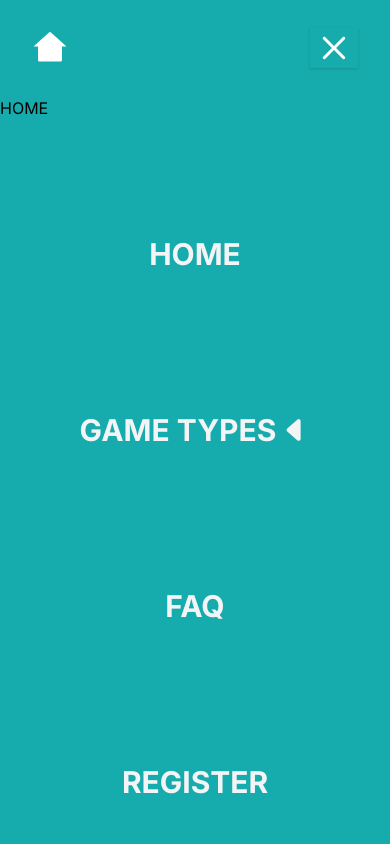
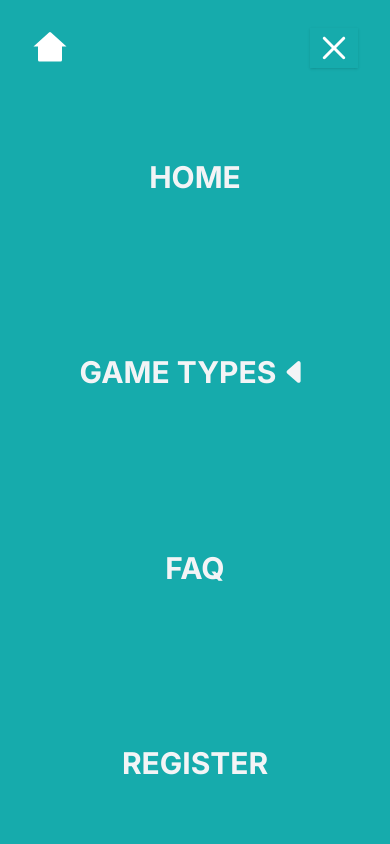
Before and after one commit to chingu-voyages/v42-geckos-team-22, a React (Vite) app: page / in a window 390 px wide. Both pictures are taken after a click on the item 334 px from the left and 48 px from the top of the page. Shown: the top 844 px of the page. Built offline with nearby package versions, Linux system fonts and the light colour scheme.

Commit message:
update: fix mobile menu overlap

```diff
--- a/src/components/Header.jsx
+++ b/src/components/Header.jsx
@@ -9,8 +9,6 @@ import { CgClose, CgMenu } from "react-icons/cg";
 function Header() {
   const [expandDropDown, setExpandDropDown] = useState(false);
   const [showMobileNav, setShowMobileNav] = useState(false);
-
-  const toggleMenu = () => setExpandDropDown(!expandDropDown);
 
   return (
     <header className="body-font z-50 h-24  bg-turquoise text-xl font-bold text-white md:border-t-2 md:border-b-4 md:border-t-black md:border-b-black md:bg-bg_nav">
@@ -40,7 +38,7 @@ function Header() {
             <NavLink to="/">home</NavLink>
           </li>
           <li
-            onMouseEnter={toggleMenu}
+            onMouseEnter={() => setExpandDropDown(!expandDropDown)}
             onMouseLeave={() => setExpandDropDown(false)}
             className="cursor-pointer uppercase"
           >
--- a/src/components/MobileNav.jsx
+++ b/src/components/MobileNav.jsx
@@ -2,9 +2,6 @@ import React, { useState } from "react";
 import { Link } from "react-router-dom";
 import { DropDown } from "./DropDown";
 import { BsCaretDownFill, BsCaretLeftFill } from "react-icons/bs";
-// import { IoColorPaletteSharp } from "react-icons/io5";
-// import { TbLetterCase, TbNumbers } from "react-icons/tb";
-// import { FaShapes } from "react-icons/fa";
 
 function MobileNav() {
   const [expandDropDown, setExpandDropDown] = useState(false);
@@ -12,8 +9,8 @@ function MobileNav() {
   const closeMenu = () => setExpandDropDown(!expandDropDown);
 
   return (
-    <ul className="z-50 flex h-screen w-screen animate-slideIn flex-col items-center justify-evenly bg-turquoise text-3xl uppercase text-white md:hidden">
-      <li className="text-gray-100 hover:text-white">
+    <ul className="absolute z-50 flex h-screen w-screen animate-slideIn flex-col items-center justify-evenly bg-turquoise text-3xl uppercase text-white md:hidden">
+      <li className="-mt-24 text-gray-100 hover:text-white">
         <Link to="/">home</Link>
       </li>
       <li className="mx-auto flex flex-col items-center justify-center text-gray-100 hover:text-white">
--- a/src/pages/Home.jsx
+++ b/src/pages/Home.jsx
@@ -1,7 +1,4 @@
 import React from "react";
-import { DropDown } from "../components/DropDown";
-import MobileNav from "../components/MobileNav";
-import { Link } from "react-router-dom";
 
 function Home() {
   return (
```
Also changed, not shown: src/App.jsx (+4 -4 lines).
